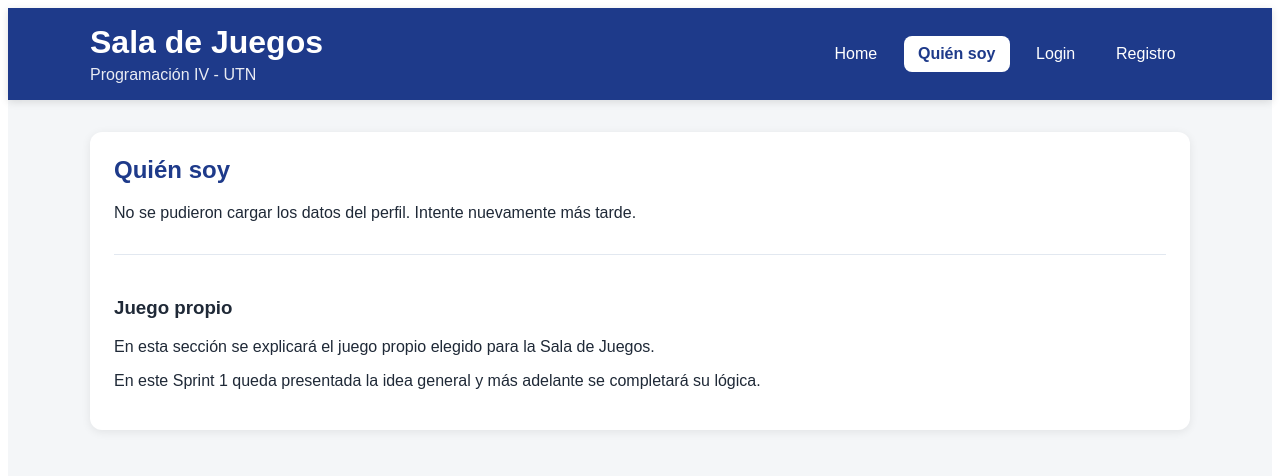
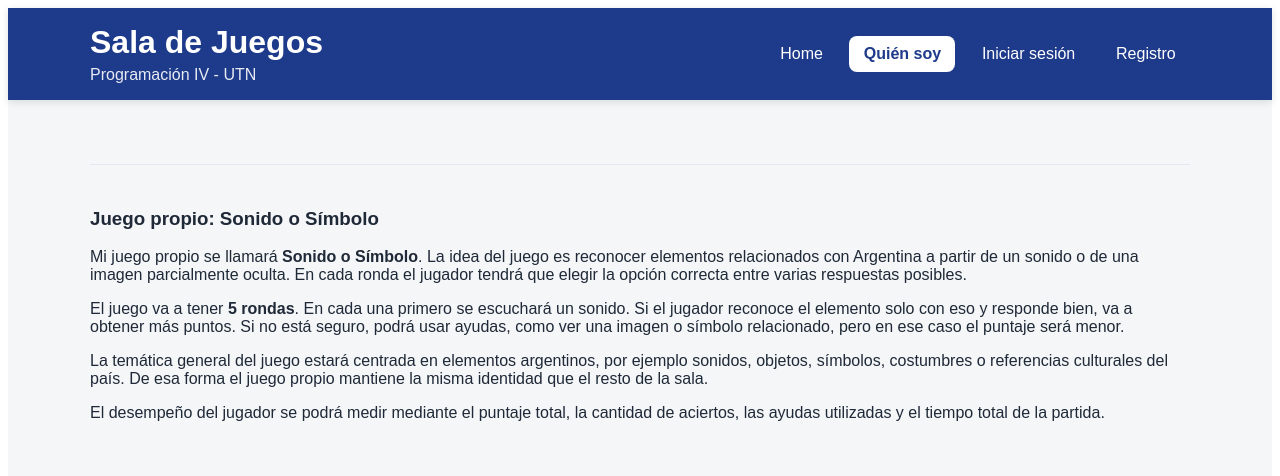
Before and after one commit to FedeRobledo/tp-sala-de-juegos, an Angular app: page /quien-soy in a window 1280 px wide. Shown: the top 476 px of the page. Built offline with nearby package versions, Linux system fonts and the light colour scheme; no server answers.

Commit message:
feat: definir juego propio sonido o simbolo y queda definida la temática argentina

```diff
--- a/src/app/components/home/home.html
+++ b/src/app/components/home/home.html
@@ -1,14 +1,5 @@
-<section class="page-card">
-  <h2>Bienvenido a la Sala de Juegos</h2>
-  <p>
-    Esta aplicación fue desarrollada para la materia Programación IV.
-  </p>
-  <p>
-    Desde esta pantalla principal se podrá acceder a los distintos juegos,
-    resultados y funcionalidades de la aplicación.
-  </p>
-  <p>
-    En este Sprint 1 se deja armada la navegación principal, la pantalla de
-    presentación del alumno y la base inicial del proyecto.
-  </p>
-</section>
+<p>
+  La idea de esta sala de juegos es que todos los minijuegos compartan una misma temática:
+  Argentina. Por eso tanto la estética como el contenido de los juegos van a estar relacionados
+  con símbolos, costumbres, cultura, sonidos, palabras y referencias del país.
+</p>
--- a/src/app/components/layout/layout.html
+++ b/src/app/components/layout/layout.html
@@ -14,7 +14,7 @@
           Quién soy
         </a>
         <a routerLink="/login" routerLinkActive="active">
-          Login
+          Iniciar sesión
         </a>
         <a routerLink="/register" routerLinkActive="active">
           Registro
--- a/src/app/components/login/login.html
+++ b/src/app/components/login/login.html
@@ -21,6 +21,6 @@
 
   <p class="note">
     Si no tenés cuenta todavía,
-    <a routerLink="/register">andá al registro</a>.
+    <a routerLink="/register">registrate</a>.
   </p>
 </section>
--- a/src/app/components/quien-soy/quien-soy.html
+++ b/src/app/components/quien-soy/quien-soy.html
@@ -1,44 +1,28 @@
-<section class="page-card">
-  <h2>Quién soy</h2>
+<div class="game-section">
+  <h3>Juego propio: Sonido o Símbolo</h3>
 
-  @if (loading()) {
-    <p>Cargando datos desde GitHub...</p>
-  }
+  <p>
+    Mi juego propio se llamará <strong>Sonido o Símbolo</strong>. La idea del juego es
+    reconocer elementos relacionados con Argentina a partir de un sonido o de una imagen
+    parcialmente oculta. En cada ronda el jugador tendrá que elegir la opción correcta
+    entre varias respuestas posibles.
+  </p>
 
-  @if (error()) {
-    <p>No se pudieron cargar los datos del perfil. Intente nuevamente más tarde.</p>
-  }
+  <p>
+    El juego va a tener <strong>5 rondas</strong>. En cada una primero se escuchará un sonido.
+    Si el jugador reconoce el elemento solo con eso y responde bien, va a obtener más puntos.
+    Si no está seguro, podrá usar ayudas, como ver una imagen o símbolo relacionado, pero en
+    ese caso el puntaje será menor.
+  </p>
 
-  @if (user(); as githubUser) {
-    <div class="profile-layout">
-      <img [src]="githubUser.avatar_url" [alt]="githubUser.login" class="avatar" />
+  <p>
+    La temática general del juego estará centrada en elementos argentinos, por ejemplo sonidos,
+    objetos, símbolos, costumbres o referencias culturales del país. De esa forma el juego
+    propio mantiene la misma identidad que el resto de la sala.
+  </p>
 
-      <div class="profile-info">
-        <h3>{{ githubUser.name || githubUser.login }}</h3>
-        <p><strong>Usuario:</strong> {{ githubUser.login }}</p>
-        <p><strong>Ubicación:</strong> {{ githubUser.location || 'No informada' }}</p>
-        <p><strong>Repos públicos:</strong> {{ githubUser.public_repos }}</p>
-        <p><strong>Seguidores:</strong> {{ githubUser.followers }}</p>
-        <p><strong>Siguiendo:</strong> {{ githubUser.following }}</p>
-        <p>
-          <strong>Perfil:</strong>
-          <a [href]="githubUser.html_url" target="_blank" rel="noopener noreferrer">Ver GitHub</a>
-        </p>
-
-        <p class="bio">
-          {{ githubUser.bio || 'Este perfil no tiene una biografía cargada.' }}
-        </p>
-      </div>
-    </div>
-  }
-
-  <div class="game-section">
-    <h3>Juego propio</h3>
-    <p>
-      En esta sección se explicará el juego propio elegido para la Sala de Juegos.
-    </p>
-    <p>
-      En este Sprint 1 queda presentada la idea general y más adelante se completará su lógica.
-    </p>
-  </div>
-</section>
+  <p>
+    El desempeño del jugador se podrá medir mediante el puntaje total, la cantidad de aciertos,
+    las ayudas utilizadas y el tiempo total de la partida.
+  </p>
+</div>
--- a/src/app/components/register/register.html
+++ b/src/app/components/register/register.html
@@ -36,6 +36,6 @@
 
   <p class="note">
     Si ya tenés una cuenta,
-    <a routerLink="/login">podés ir al login</a>.
+    <a routerLink="/login">inicia sesión</a>.
   </p>
 </section>
```
